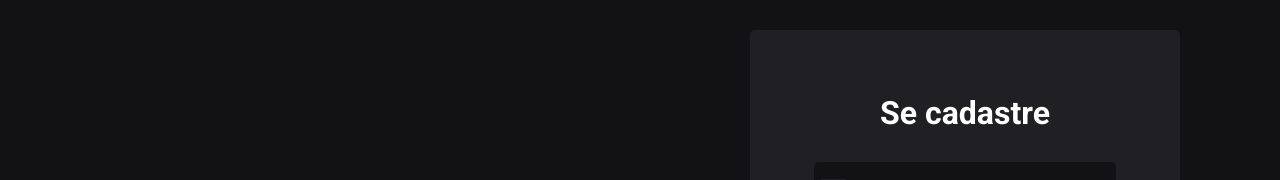
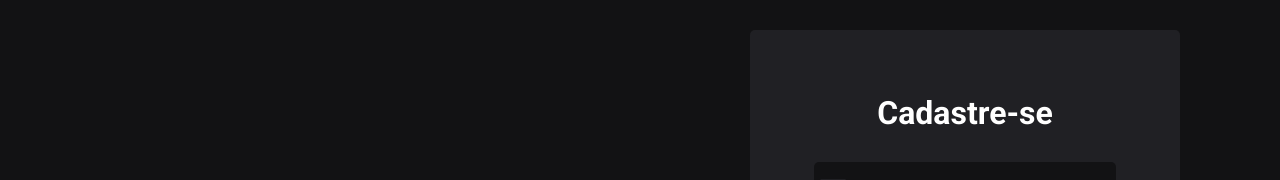
Before and after one commit to Ipkonect/form_ipkonect_frontend, a React (Create React App) app: page / in a window 1280 px wide. Shown: the top 180 px of the page. Built offline with nearby package versions, Linux system fonts and the light colour scheme.

Commit message:
Update form.js

```diff
--- a/src/pages/form.js
+++ b/src/pages/form.js
@@ -85,7 +85,7 @@ function FORM({ history }) {
                     <img src={ipkonect_logo} width="200px" />
                 </div>
                 <form>
-                    <h1>Se cadastre</h1>
+                    <h1>Cadastre-se</h1>
                     <input ref={email_ref} className="input_email" placeholder="Seu E-mail" onChange={e => set_email(e.target.value)} />
                     <input ref={name_ref} className="input_name" placeholder="Seu nome" onChange={e => set_name(e.target.value)} />
                     <InputMask ref={number_ref} mask="(99) 9999-9999" className="input_phone" placeholder="Seu número" onChange={e => set_number(e.target.value)} />;
```
